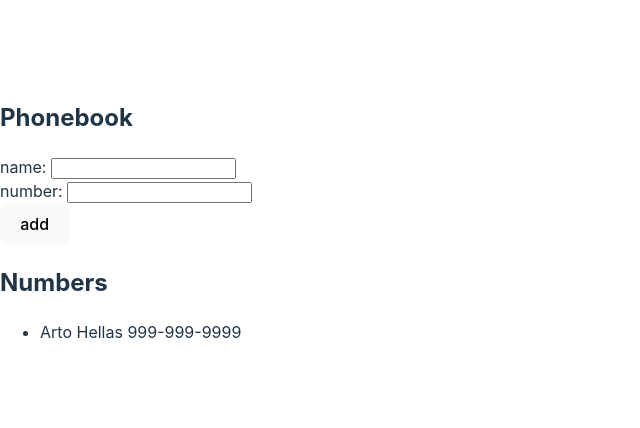
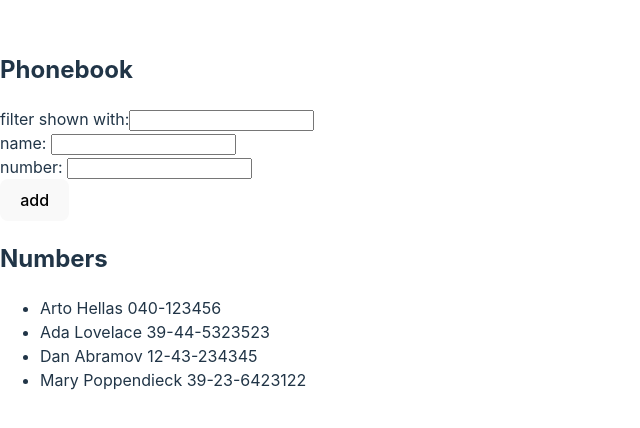
Before and after one commit to arnoldblake/reimagined-barnacle, a React (Vite) app in the folder part2/phonebook/: page / in a window 1280 px wide. Shown: the part 180-608 px from the top of the page, without its empty margins (0-640 px from the left). Built offline with nearby package versions, Linux system fonts and the light colour scheme.

Commit message:
Exercise 2.9

```diff
--- a/part2/phonebook/src/App.jsx
+++ b/part2/phonebook/src/App.jsx
@@ -2,12 +2,14 @@
 
 const App = () => {
   const [persons, setPersons] = useState([
-    { name: 'Arto Hellas',
-      number: '999-999-9999',
-    }
+    { name: 'Arto Hellas', number: '040-123456', id: 1 },
+    { name: 'Ada Lovelace', number: '39-44-5323523', id: 2 },
+    { name: 'Dan Abramov', number: '12-43-234345', id: 3 },
+    { name: 'Mary Poppendieck', number: '39-23-6423122', id: 4 }
   ])
   const [newName, setNewName] = useState('')
   const [newNumber, setNewNumber] = useState('')
+  const [filter, setFilter] = useState('')
 
   const addPerson = (event) => {
     event.preventDefault()
@@ -33,9 +35,17 @@
     setNewNumber(event.target.value)
   }
 
+  const filterChanged = (event) => {
+    setFilter(event.target.value)
+  }
+
+  const personsToShow = filter ? persons.filter((person) => person.name.toLowerCase().includes(filter)) : persons
+
   return (
     <div>
       <h2>Phonebook</h2>
+      filter shown with:
+      <input value={filter} onChange={filterChanged}/>
       <form onSubmit={addPerson}>
         <div>
           name: <input
@@ -53,7 +63,7 @@
       </form>
       <h2>Numbers</h2>
       <ul>
-        {persons.map((person, i) => <li key={i}>{person.name} {person.number}</li>)}
+        {personsToShow.map((person, i) => <li key={i}>{person.name} {person.number}</li>)}
       </ul>
     </div>
   )
```
